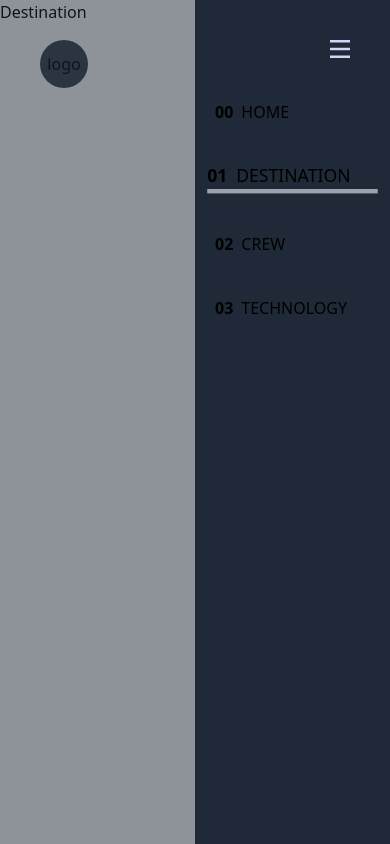
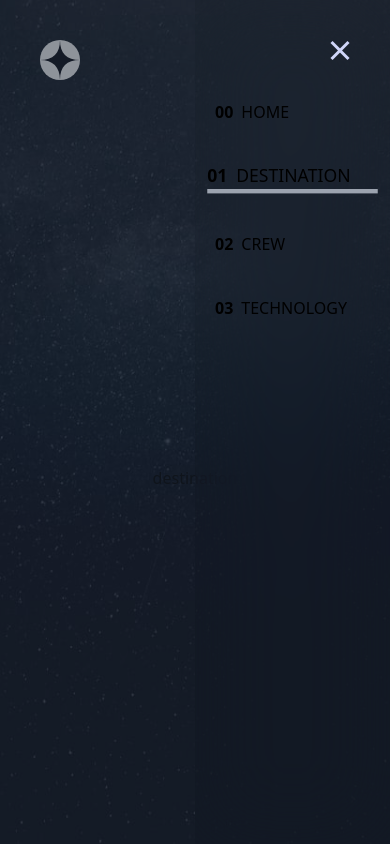
Before and after one commit to Roger2999/Space-tourist-app, a React (Vite) app: page /destination in a window 390 px wide. Both pictures are taken after a click on the button 340 px from the left and 48 px from the top of the page. Built offline with nearby package versions, Linux system fonts and the light colour scheme.

Commit message:
se implementa lazy suspense, se agregan algunos cambios en el menu desktop y mobile

```diff
--- a/src/SpaceRoutes.tsx
+++ b/src/SpaceRoutes.tsx
@@ -1,15 +1,19 @@
 import { SpaceApp } from "./SpaceApp";
 import { BrowserRouter, Navigate, Route, Routes } from "react-router-dom";
+import { lazy, Suspense } from "react";
+export const SpaceRoutes = () => {
+  const HomePage = lazy(() => import("./public/pages/HomePage/HomePage"));
+  const CrewPage = lazy(() => import("./public/pages/CrewPage/CrewPage"));
+  const DestinationPage = lazy(
+    () => import("./public/pages/DestinationPage/DestinationPage")
+  );
+  const TechnologyPage = lazy(
+    () => import("./public/pages/TechnologyPage/TechnologyPage")
+  );
 
-import {
-  CrewPage,
-  DestinationPage,
-  HomePage,
-  TechnologyPage,
-} from "./public/pages";
-export const SpaceRoutes = () => {
   return (
     <BrowserRouter>
+      <Suspense fallback={<article>Loading...</article>}>
         <SpaceApp>
           <Routes>
             <Route path="/" element={<Navigate to="/homepage" />} />
@@ -19,6 +23,7 @@ export const SpaceRoutes = () => {
             <Route path="/tech" element={<TechnologyPage />} />
           </Routes>
         </SpaceApp>
+      </Suspense>
     </BrowserRouter>
   );
 };
--- a/src/components/Header/Header.tsx
+++ b/src/components/Header/Header.tsx
@@ -3,7 +3,9 @@ import { useState } from "react";
 import { navigation } from "../../data/headerData";
 import { HeaderDesktop } from "./HeaderDesktop/HeaderDesktop";
 import { HeaderMobile } from "./HeaderMobile/HeaderMobile";
-
+import logoIcon from "../../assets/shared/logo.svg";
+import iconHamburger from "../../assets/shared/icon-hamburger.svg";
+import iconClose from "../../assets/shared/icon-close.svg";
 export const Header = () => {
   const [openMenu, setOpenMenu] = useState<boolean>(false);
   const handleMenuButton = () => {
@@ -12,35 +14,57 @@ export const Header = () => {
   };
   return (
     <>
-      <div
+      <header
         className="header-container flex justify-between w-full absolute
       top-0"
       >
-        <span className="logo flex justify-center items-center relative top-10 left-10 rounded-full w-10 h-10 bg-gray-700 p-6">
-          logo
-        </span>
-        <HeaderDesktop navigation={navigation} />
+        {/* logo */}
+        <figure className="logo flex justify-center items-center relative top-10 left-10 rounded-full">
+          <img
+            src={logoIcon}
+            alt="logo-icon"
+            decoding="async"
+            loading="lazy"
+            height={40}
+            width={40}
+          />
+        </figure>
+        {/* hamburger button */}
+
         <button
           type="button"
           className="hamburger-btn sm:hidden absolute z-20 right-10 top-10 hover:scale-110 transition-all duration-75 ease"
           onClick={handleMenuButton}
         >
+          {openMenu ? (
             <img
-            src="src/assets/shared/icon-hamburger.svg"
+              src={iconClose}
               width={20}
               height={20}
               loading="lazy"
+              decoding="async"
               alt="hamburger-icon"
+            />
+          ) : (
+            <img
+              src={iconHamburger}
+              width={20}
+              height={20}
+              loading="lazy"
               decoding="async"
+              alt="hamburger-icon"
             />
+          )}
         </button>
+        <HeaderDesktop navigation={navigation} />
         {openMenu && (
           <HeaderMobile
+            openMenu={openMenu}
             onClose={() => setOpenMenu(false)}
             navigation={navigation}
           />
         )}
-      </div>
+      </header>
     </>
   );
 };
--- a/src/components/Header/HeaderDesktop/HeaderDesktop.tsx
+++ b/src/components/Header/HeaderDesktop/HeaderDesktop.tsx
@@ -10,7 +10,7 @@ interface Props {
 export const HeaderDesktop = ({ navigation }: Props) => {
   return (
     <>
-      <header className="header hidden sm:flex items-center absolute z-10 top-0 right-0 w-[800px] max-w-[70%] min-h-20 max-h-[96px] mt-5 backdrop-blur-3xl bg-white/5">
+      <section className="nav-container hidden sm:flex items-center absolute z-10 top-0 right-0 w-[800px] max-w-[70%] min-h-20 max-h-[96px] mt-5 backdrop-blur-3xl bg-white/5">
         <nav className="flex flex-wrap items-center gap-10 w-full min-h-20 pl-20">
           {navigation.map((nav) => (
             <NavLink
@@ -28,7 +28,7 @@ export const HeaderDesktop = ({ navigation }: Props) => {
             </NavLink>
           ))}
         </nav>
-      </header>
+      </section>
     </>
   );
 };
--- a/src/components/Header/HeaderMobile/HeaderMobile.tsx
+++ b/src/components/Header/HeaderMobile/HeaderMobile.tsx
@@ -7,19 +7,22 @@ interface Props {
     id: string;
   }[];
   onClose: () => void;
+  openMenu: boolean;
 }
-export const HeaderMobile = ({ navigation, onClose }: Props) => {
+export const HeaderMobile = ({ navigation, onClose, openMenu }: Props) => {
   const handleOverlay = (e: React.MouseEvent<HTMLDivElement>) => {
     e.stopPropagation();
   };
   return (
     <>
-      <div
+      <aside
         onClick={onClose}
-        className="sm:hidden overlay fixed bg-opacity-50 bg-gray-800 w-full h-full"
+        className="overlay sm:hidden fixed bg-opacity-50 bg-gray-800 w-full h-full"
       >
         <nav
-          className="absolute top-0 right-0 w-[200px] max-w-[50%] h-dvh bg-gray-800 transition-all duration-100 ease"
+          className={`fixed top-0 right-0 w-[200px] max-w-[50%] h-dvh backdrop-blur-2xl bg-black/5 transform transition-transform duration-500 ease ${
+            openMenu ? "translate-x-0" : "translate-x-full"
+          }`}
           onClick={handleOverlay}
         >
           <ul className="flex flex-col gap-10 mt-20 w-full p-5">
@@ -43,7 +46,7 @@ export const HeaderMobile = ({ navigation, onClose }: Props) => {
             ))}
           </ul>
         </nav>
-      </div>
+      </aside>
     </>
   );
 };
--- a/src/public/pages/AboutPage/AboutPage.tsx
+++ b/src/public/pages/AboutPage/AboutPage.tsx
@@ -1,7 +1,8 @@
-export const AboutPage = () => {
+const AboutPage = () => {
   return (
     <div className="about-page-container flex justify-center items-center pt-20 bg-green-900 w-full h-full">
       AboutPage
     </div>
   );
 };
+export default AboutPage;
--- a/src/public/pages/CrewPage/CrewPage.tsx
+++ b/src/public/pages/CrewPage/CrewPage.tsx
@@ -1,7 +1,8 @@
-export const CrewPage = () => {
+const CrewPage = () => {
   return (
-    <div className="flex justify-center items-center w-full h-full bg-gray-900 pt-20">
+    <div className="flex  justify-center items-center bg-[url('src/assets/crew/background-crew-desktop.jpg')] bg-cover bg-center bg-no-repeat pt-28 w-full h-full">
       CrewPage
     </div>
   );
 };
+export default CrewPage;
--- a/src/public/pages/DestinationPage/DestinationPage.tsx
+++ b/src/public/pages/DestinationPage/DestinationPage.tsx
@@ -1,3 +1,10 @@
-export const DestinationPage = () => {
-  return <div>Destination</div>;
+const DestinationPage = () => {
+  return (
+    <>
+      <div className="flex  justify-center items-center bg-[url('src/assets/destination/background-destination-desktop.jpg')] bg-cover bg-center bg-no-repeat pt-28 w-full h-full">
+        destination
+      </div>
+    </>
+  );
 };
+export default DestinationPage;
--- a/src/public/pages/HomePage/HomePage.tsx
+++ b/src/public/pages/HomePage/HomePage.tsx
@@ -1,9 +1,10 @@
-export const HomePage = () => {
+const HomePage = () => {
   return (
     <div
-      className={`home-container flex  justify-center items-center bg-[url('src/assets/home/background-home-desktop.jpg')] bg-cover bg-center bg-no-repeat pt-24 w-full h-full`}
+      className={`home-container flex  justify-center items-center bg-[url('src/assets/home/background-home-desktop.jpg')] bg-cover bg-center bg-no-repeat pt-28 w-full h-full`}
     >
       <p>Home</p>
     </div>
   );
 };
+export default HomePage;
--- a/src/public/pages/TechnologyPage/TechnologyPage.tsx
+++ b/src/public/pages/TechnologyPage/TechnologyPage.tsx
@@ -1,3 +1,8 @@
-export const TechnologyPage = () => {
-  return <div>TechnologyPage</div>;
+const TechnologyPage = () => {
+  return (
+    <div className="flex  justify-center items-center bg-[url('src/assets/technology/background-technology-desktop.jpg')] bg-cover bg-center bg-no-repeat pt-28 w-full h-full">
+      TechnologyPage
+    </div>
+  );
 };
+export default TechnologyPage;
```
Also changed, not shown: 1 other file (tests, documents, lock files or other folders). Lines whose indentation alone changed are shown as unchanged.
